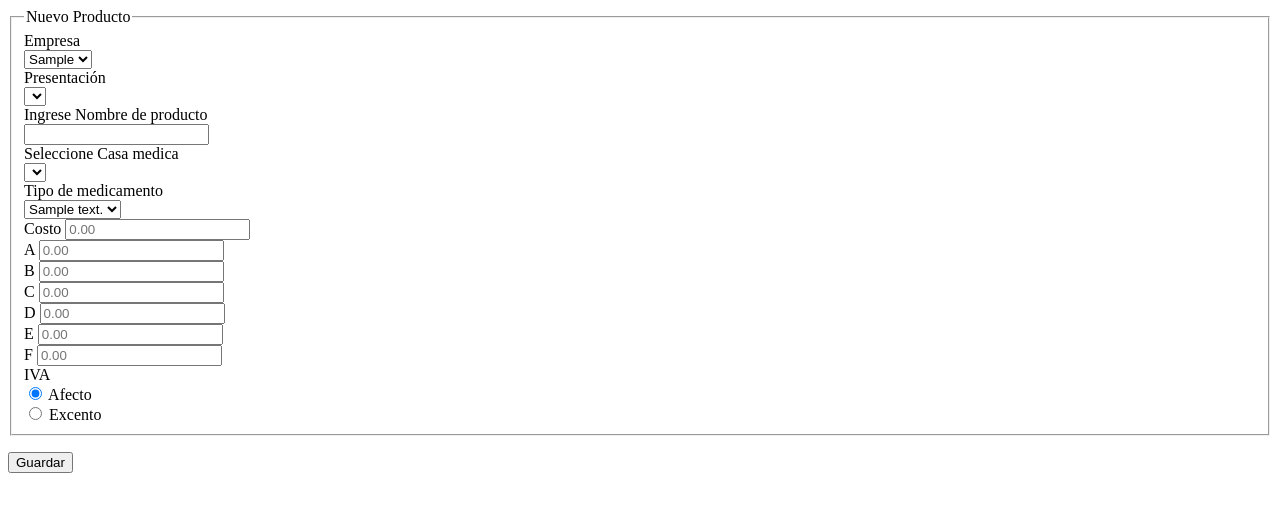
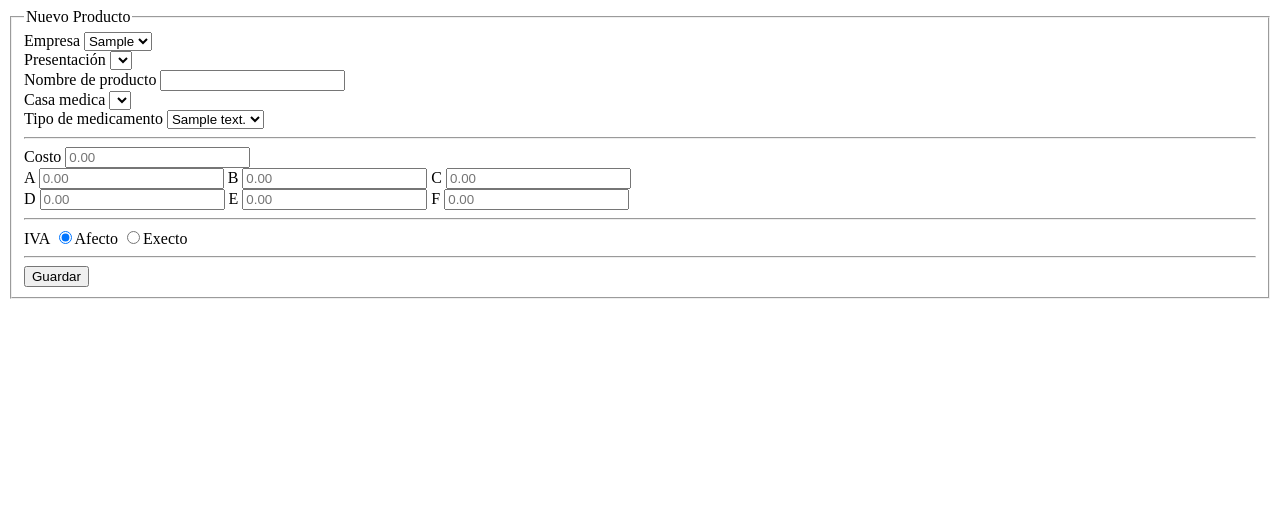
Before and after one commit to CloudGt/sismedic, a PHP site: page /app/nuevo_prod.php in a window 1280 px wide. Shown: the top 512 px of the page. Run offline with PHP 8.4, Linux system fonts and the light colour scheme; data comes from the database, SQL or seed files in the repository; tables that the repository leaves empty or names only in its code hold one stand-in row (values such as "Sample post"); lists and menus that the app fills with data are empty.

Commit message:
diseño para moviles en productos

```diff
--- a/app/nuevo_prod.php
+++ b/app/nuevo_prod.php
@@ -26,6 +26,39 @@
 <legend>Nuevo Producto</legend>
 <!-- Select Basic -->
 
+<div class="input-group">
+    <span class="input-group-addon col-5 col-sm-5 col-md-5 col-xl-5" id="xEmpresa">Empresa</span>
+    <select id="id_empresa" name="id_empresa" class="form-control input-md" required>
+      <?php empresa($empresa); ?>
+    </select>
+</div>
+
+<div class="input-group">
+    <span class="input-group-addon col-5 col-sm-5 col-md-5 col-xl-5" id="xPresentación">Presentación</span>
+     <select id="idpresentacion" name="idpresentacion" class="form-control input-md">
+      <?php presentacion($present); ?>
+    </select>
+</div>
+<div class="input-group">
+    <span class="input-group-addon col-5 col-sm-5 col-md-5 col-xl-5" id="xdescripcion">Nombre de producto</span>
+    <input id="descripcion" name="descripcion" type="text" placeholder="" class="form-control input-md" required>
+</div>
+
+<div class="input-group">
+    <span class="input-group-addon col-5 col-sm-5 col-md-5 col-xl-5" id="xidprov">Casa medica</span>
+    <select id="idprov" name="idprov" class="form-control  input-md">
+      <?php casa_medica($provv); ?>
+    </select>
+</div>
+
+<div class="input-group">
+    <span class="input-group-addon col-5 col-sm-5 col-md-5 col-xl-5" id="xtipomedicamento">Tipo de medicamento</span>
+    <select id="tipomedicamento" name="tipomedicamento" class="form-control">
+      <?php tipomedicamento($tipo_medic); ?>
+    </select>
+</div>
+
+<!--
 <div class="form-group">
   <label class="col-md-4 control-label" for="id_empresa">Empresa</label>
   <div class="col-md-8">
@@ -45,14 +78,15 @@
     </select>
   </div>
 </div>
-<!-- Text input-->
+
 <div class="form-group">
   <label class="col-md-4 control-label" for="descripcion">Ingrese Nombre de producto</label>
   <div class="col-md-8">
   <input id="descripcion" name="descripcion" type="text" placeholder="" class="form-control input-md" required>
   </div>
 </div>
-<!-- Select Basic -->
+
+
 <div class="form-group">
   <label class="col-md-4 control-label" for="idprov">Seleccione Casa medica</label>
   <div class="col-md-8">
@@ -61,7 +95,8 @@
     </select>
   </div>
 </div>
-<!-- Select Basic -->
+
+
 <div class="form-group">
   <label class="col-md-4 control-label" for="tipomedicamento">Tipo de medicamento</label>
   <div class="col-md-4">
@@ -70,40 +105,43 @@
     </select>
   </div>
 </div>
-<!-- Prepended text-->
-<div class="row">
-  <div class="form-inline col-md-12">
-       <div class="input-group col-sm-12 col-md-3">
-      <span class="input-group-addon">Costo</span>
-      <input id="precio" name="precio" class="form-control" placeholder="0.00" type="text">
-    </div>
-    <div class="input-group col-sm-12 col-md-3">
-      <span class="input-group-addon">A</span>
-      <input id="precioa" name="precioa" class="form-control" placeholder="0.00" type="text">
-    </div>
-    <div class="input-group col-sm-12 col-md-3">
-      <span class="input-group-addon">B</span>
-      <input id="preciob" name="preciob" class="form-control" placeholder="0.00" type="text">
-    </div>
-    <div class="input-group col-sm-12 col-md-3">
-      <span class="input-group-addon">C</span>
-      <input id="precioc" name="precioc" class="form-control" placeholder="0.00" type="text">
-    </div>
-    <div class="input-group col-sm-12 col-md-3">
-      <span class="input-group-addon">D</span>
-      <input id="preciod" name="preciod" class="form-control" placeholder="0.00" type="text">
-    </div>
-    <div class="input-group col-sm-12 col-md-3">
-      <span class="input-group-addon">E</span>
-      <input id="precioe" name="precioe" class="form-control" placeholder="0.00" type="text">
-    </div>
-    <div class="input-group col-sm-12 col-md-3">
-      <span class="input-group-addon">F</span>
-      <input id="preciof" name="preciof" class="form-control" placeholder="0.00" type="text">
-    </div>
-  </div>
+-->
+<hr />
+<div class="input-group">
+  <span class="input-group-addon col-3 col-sm-3 col-md-3 col-xl-3" id="xcosto">Costo</span>
+  <input id="precio" name="precio" class="form-control" placeholder="0.00" type="text" class="form-control input-md" required>
 </div>
-<!-- Multiple Radios -->
+<div class="input-group">
+   <span class="input-group-addon col-1 col-sm-1 col-md-1 col-xl-1" id="xprecioa">A</span>
+  <input id="precioa" name="precioa" class="form-control col-3 col-sm-3 col-md-3 col-xl-3" placeholder="0.00" type="text" class="form-control input-md" >
+
+  <span class="input-group-addon col-1 col-sm-1 col-md-1 col-xl-1" id="xpreciob">B</span>
+  <input id="preciob" name="preciob" class="form-control col-3 col-sm-3 col-md-3 col-xl-3" placeholder="0.00" type="text" class="form-control input-md" >
+
+  <span class="input-group-addon col-1 col-sm-1 col-md-1 col-xl-1" id="xprecioc">C</span>
+  <input id="precioc" name="precioc" class="form-control col-3 col-sm-3 col-md-3 col-xl-3" placeholder="0.00" type="text" class="form-control input-md" >
+</div>
+<div class="input-group">
+  <span class="input-group-addon col-1 col-sm-1 col-md-1 col-xl-1" id="xpreciod">D</span>
+  <input id="preciod" name="preciod" class="form-control col-3 col-sm-3 col-md-3 col-xl-3" placeholder="0.00" type="text" class="form-control input-md" >
+
+  <span class="input-group-addon col-1 col-sm-1 col-md-1 col-xl-1" id="xprecioe">E</span>
+  <input id="precioe" name="precioe" class="form-control col-3 col-sm-3 col-md-3 col-xl-3" placeholder="0.00" type="text" class="form-control input-md" >
+
+  <span class="input-group-addon col-1 col-sm-1 col-md-1 col-xl-1" id="xpreciof">F</span>
+  <input id="preciof" name="preciof" class="form-control col-3 col-sm-3 col-md-3 col-xl-3" placeholder="0.00" type="text" class="form-control input-md" >
+
+</div>
+<hr />
+<div class="input-group">
+  <label class="btn btn-default col-3 col-sm-3 col-md-3 col-xl-3">IVA</label>
+  <label class="btn btn-info"><input type="radio" name="afecto" id= "afecto"  value= 0 checked="checked">Afecto</label>
+  <label class="btn btn-info"><input type="radio" name="afecto" id= "afecto"  value= 1>Execto</label>
+  </span>
+</div>
+<hr />
+
+<!-- Multiple Radios
 <div class="form-group">
   <label class="col-md-4 control-label" for="afecto">IVA</label>
   <div class="col-md-4">
@@ -123,6 +161,7 @@
 </div>
 </fieldset>
 </form>
+ -->
 <div class="col-xs-12 col-sm-12 col-md-12 form-inline mb-3">
   <button id ="btn_guardarprod" class="btn btn-success"  name="btn_guardarprod">Guardar</button>
 </div>
--- a/login.php
+++ b/login.php
@@ -36,6 +36,7 @@ foreach($_GET as $param => $value)
 if (isset ($_POST['username']) && isset ($_POST['password']))
 {
 	$u=$_POST['username'];
+	//$p=sha1($_POST['password']);
 	$p=$_POST['password'];
 	$fail=false;
 	$sql = "SELECT * FROM empleado where USUARIO = '$u' and PASSWORD = '$p' and ACTIVO = 1" ;
@@ -77,6 +78,7 @@ if($fail==false)
  if(isset($_SESSION['username']) && isset($_SESSION['password']) )
  {
  	$su=$_SESSION['username'];
+	//$sp=sha1($_SESSION['password']);
 	$sp=$_SESSION['password'];
 	//print_r($su);
 	$sql = "
```
Also changed, not shown: app/ingreso_producto.php (+12 -12 lines).
